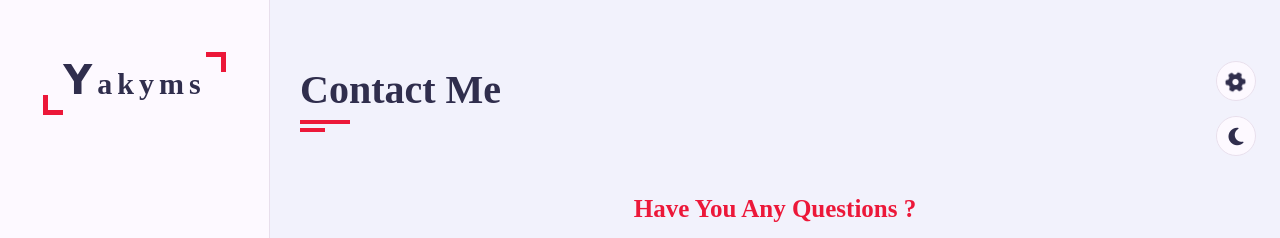
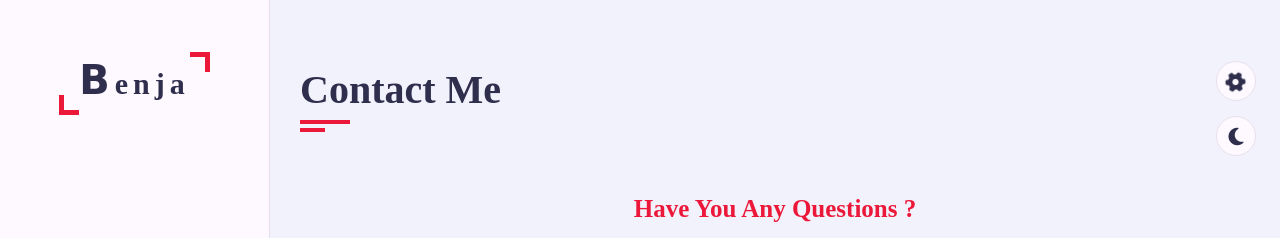
Before and after one commit to Benja84/portfolio, a plain HTML site: page index.html in a window 1280 px wide. Shown: the top 238 px of the page. Drawn offline with nearby package versions, Linux system fonts and the light colour scheme; a web font is replaced by a local one.

```diff
--- a/index.html
+++ b/index.html
@@ -23,7 +23,7 @@
         <!-- ===== Aside start ===== -->
         <div class="aside">
             <div class="logo">
-                <a href="#"><span>Y</span>akyms</a>
+                <a href="#"><span>B</span>enja</a>
             </div>
             <div class="nav-toggler">
                 <span></span>
```
